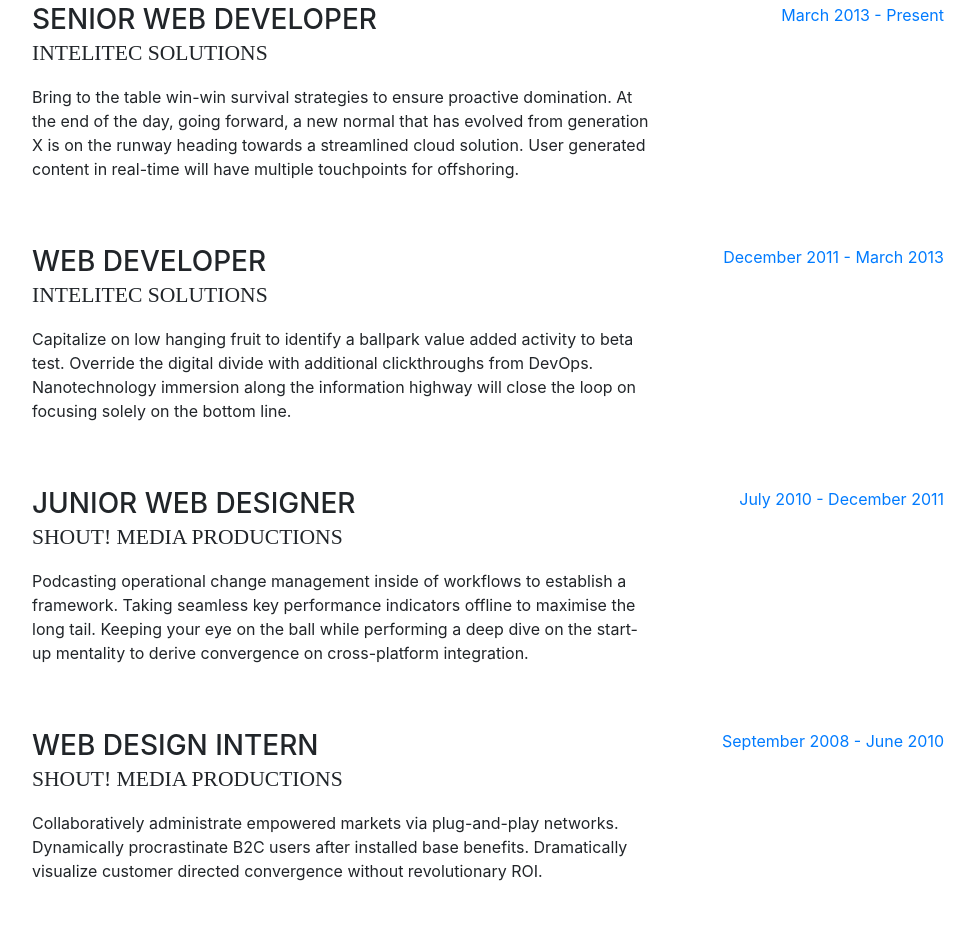
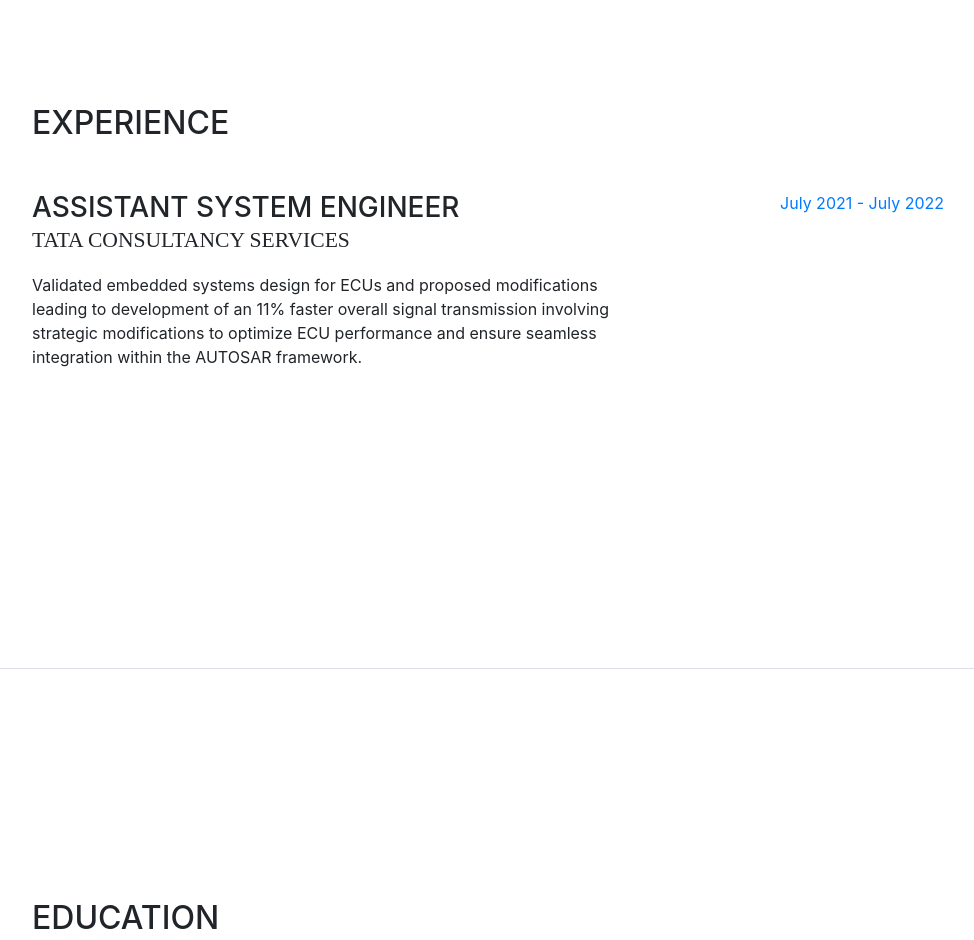
Before and after one commit to nishadkale2109/AME494598Fall2023, a website with bundled scripts: page basicServers/staticHosting/public/index.html in a window 1280 px wide. Shown: the part 931-1871 px from the top of the page, without its empty margins (288-1262 px from the left). Built offline with nearby package versions, Linux system fonts and the light colour scheme; files whose address does not match are found by name; a web font is replaced by a local one.

Commit message:
modified:   basicServers/staticHosting/public/index.html

```diff
--- a/basicServers/staticHosting/public/index.html
+++ b/basicServers/staticHosting/public/index.html
@@ -115,47 +115,17 @@
 
           <div class="resume-item d-flex flex-column flex-md-row mb-5">
             <div class="resume-content mr-auto">
-              <h3 class="mb-0">Senior Web Developer</h3>
-              <div class="subheading mb-3">Intelitec Solutions</div>
-              <p>Bring to the table win-win survival strategies to ensure proactive domination. At the end of the day, going forward, a new normal that has evolved from generation X is on the runway heading towards a streamlined cloud solution. User generated content in real-time will have multiple touchpoints for offshoring.</p>
+              <h3 class="mb-0">Assistant System Engineer</h3>
+              <div class="subheading mb-3">Tata Consultancy Services</div>
+              <p>Validated embedded systems design for ECUs and proposed modifications leading to development of an 11% faster overall
+                signal transmission involving strategic modifications to optimize ECU performance and ensure seamless integration within
+                the AUTOSAR framework.</p>
             </div>
             <div class="resume-date text-md-right">
-              <span class="text-primary">March 2013 - Present</span>
+              <span class="text-primary">July 2021 - July 2022</span>
             </div>
           </div>
 
-          <div class="resume-item d-flex flex-column flex-md-row mb-5">
-            <div class="resume-content mr-auto">
-              <h3 class="mb-0">Web Developer</h3>
-              <div class="subheading mb-3">Intelitec Solutions</div>
-              <p>Capitalize on low hanging fruit to identify a ballpark value added activity to beta test. Override the digital divide with additional clickthroughs from DevOps. Nanotechnology immersion along the information highway will close the loop on focusing solely on the bottom line.</p>
-            </div>
-            <div class="resume-date text-md-right">
-              <span class="text-primary">December 2011 - March 2013</span>
-            </div>
-          </div>
-
-          <div class="resume-item d-flex flex-column flex-md-row mb-5">
-            <div class="resume-content mr-auto">
-              <h3 class="mb-0">Junior Web Designer</h3>
-              <div class="subheading mb-3">Shout! Media Productions</div>
-              <p>Podcasting operational change management inside of workflows to establish a framework. Taking seamless key performance indicators offline to maximise the long tail. Keeping your eye on the ball while performing a deep dive on the start-up mentality to derive convergence on cross-platform integration.</p>
-            </div>
-            <div class="resume-date text-md-right">
-              <span class="text-primary">July 2010 - December 2011</span>
-            </div>
-          </div>
-
-          <div class="resume-item d-flex flex-column flex-md-row">
-            <div class="resume-content mr-auto">
-              <h3 class="mb-0">Web Design Intern</h3>
-              <div class="subheading mb-3">Shout! Media Productions</div>
-              <p>Collaboratively administrate empowered markets via plug-and-play networks. Dynamically procrastinate B2C users after installed base benefits. Dramatically visualize customer directed convergence without revolutionary ROI.</p>
-            </div>
-            <div class="resume-date text-md-right">
-              <span class="text-primary">September 2008 - June 2010</span>
-            </div>
-          </div>
 
         </div>
 
```
